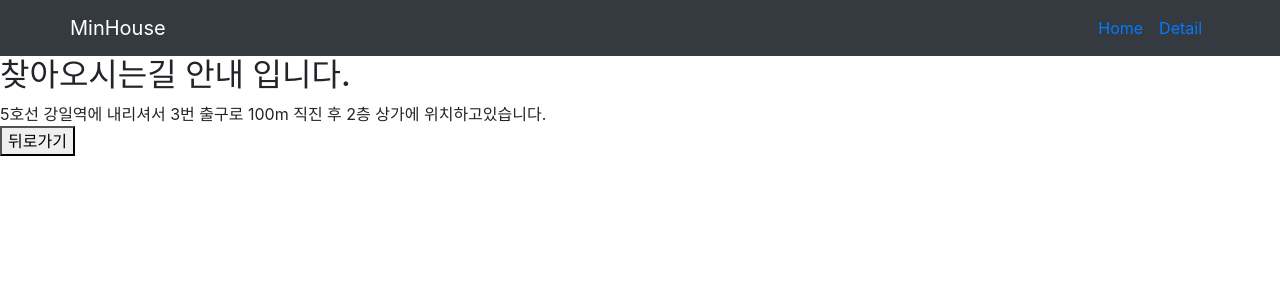
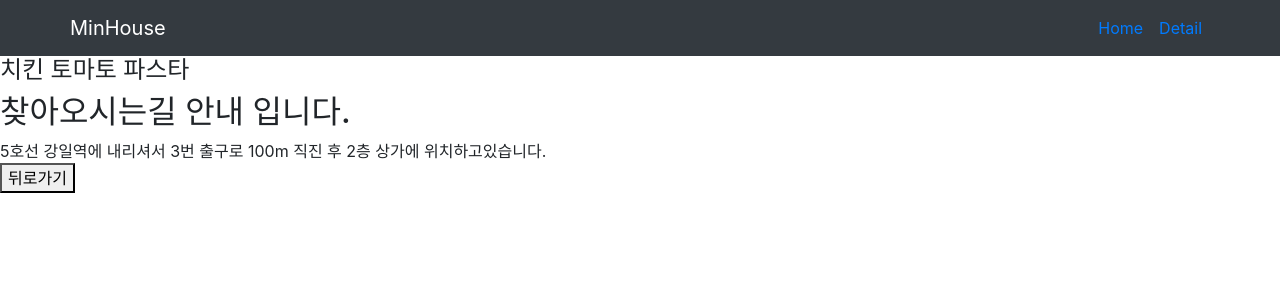
Before and after one commit to SeungMinK/ReactToyPJT, a React (Create React App) app: page /detail/1 in a window 1280 px wide. Shown: the top 300 px of the page. Built offline with nearby package versions, Linux system fonts and the light colour scheme.

Commit message:
updateCode -useParams() 공부 -파라미터 받아서 값으로 사용하기

```diff
--- a/src/App.js
+++ b/src/App.js
@@ -16,6 +16,9 @@ import Detail from './Detail';
 
 
 function App() {
+  /*
+  중요한 데이터들은 최상위 컴퍼넌트인 App에 저장해놓고 상위컴퍼넌트에서 하위컴퍼넌트로 props로 보내주는 방식으로 해야함
+  */
 
   let [menu, menuChange] = useState(menuData);
   let [foodImg, foodImgChange] = useState([food1, food2, food3]);
@@ -66,8 +69,8 @@ function App() {
 
       <Switch>
 
-      <Route path="/detail">
-        <Detail/>
+      <Route path="/detail/:id">
+        <Detail menu={menu}/>
       </Route>
       <Route path="/:id">
             <div> 아무거나 적었을때 보여주는 페이지</div>
--- a/src/Detail.js
+++ b/src/Detail.js
@@ -1,15 +1,17 @@
 import React, { useState } from 'react';
-import { useHistory } from 'react-router-dom';//useHistroy를 훅이라고 부름
+import { useHistory , useParams} from 'react-router-dom';//useHistroy를 훅이라고 부름
 
+function Detail(p){//모듈화
 
-function Detail(){//모듈화
+    let {id} = useParams();
+    let history = useHistory();//이동햇던 방문기록을 저장해놓는 object
 
-    let history = useHistory();//이동햇던 방문기록을 저장해놓는 object
 
     return(
         <div>
             <div>
-                <h2>찾아오시는길 안내 입니다.</h2>
+            <h4>{0<=id&&id<3?p.menu[id].title : "없는 항목"} </h4>
+            <h2>찾아오시는길 안내 입니다.</h2>
                 <span>5호선 강일역에 내리셔서 3번 출구로 100m 직진 후 2층 상가에 위치하고있습니다.</span>
             </div>
             <button onClick = {()=>{
--- a/src/MenuComponent.js
+++ /dev/null
@@ -1,3 +0,0 @@
-import React from 'react';
-
-//menu를 Componet로 모듈화
```
Also changed, not shown: 1 other file (tests, documents, lock files or other folders).
